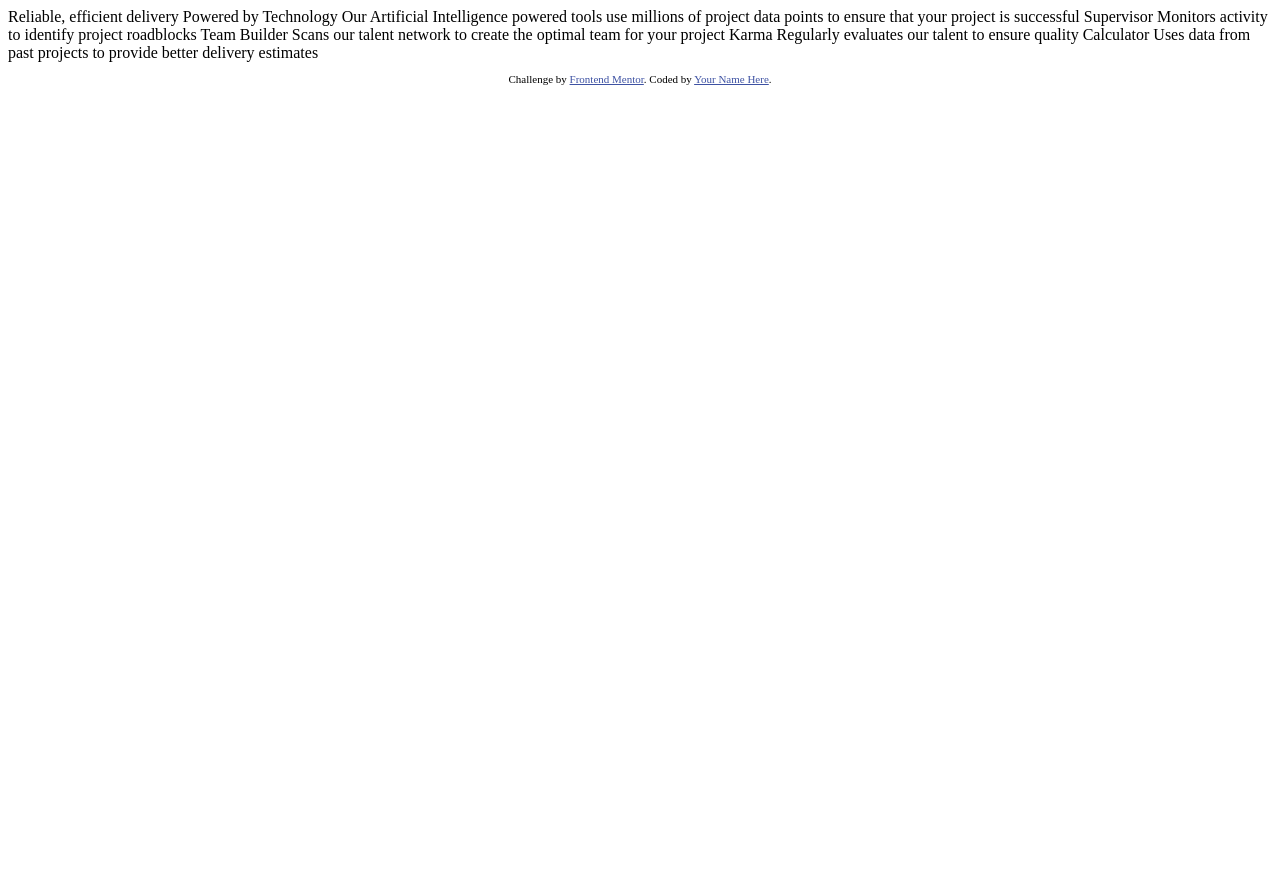
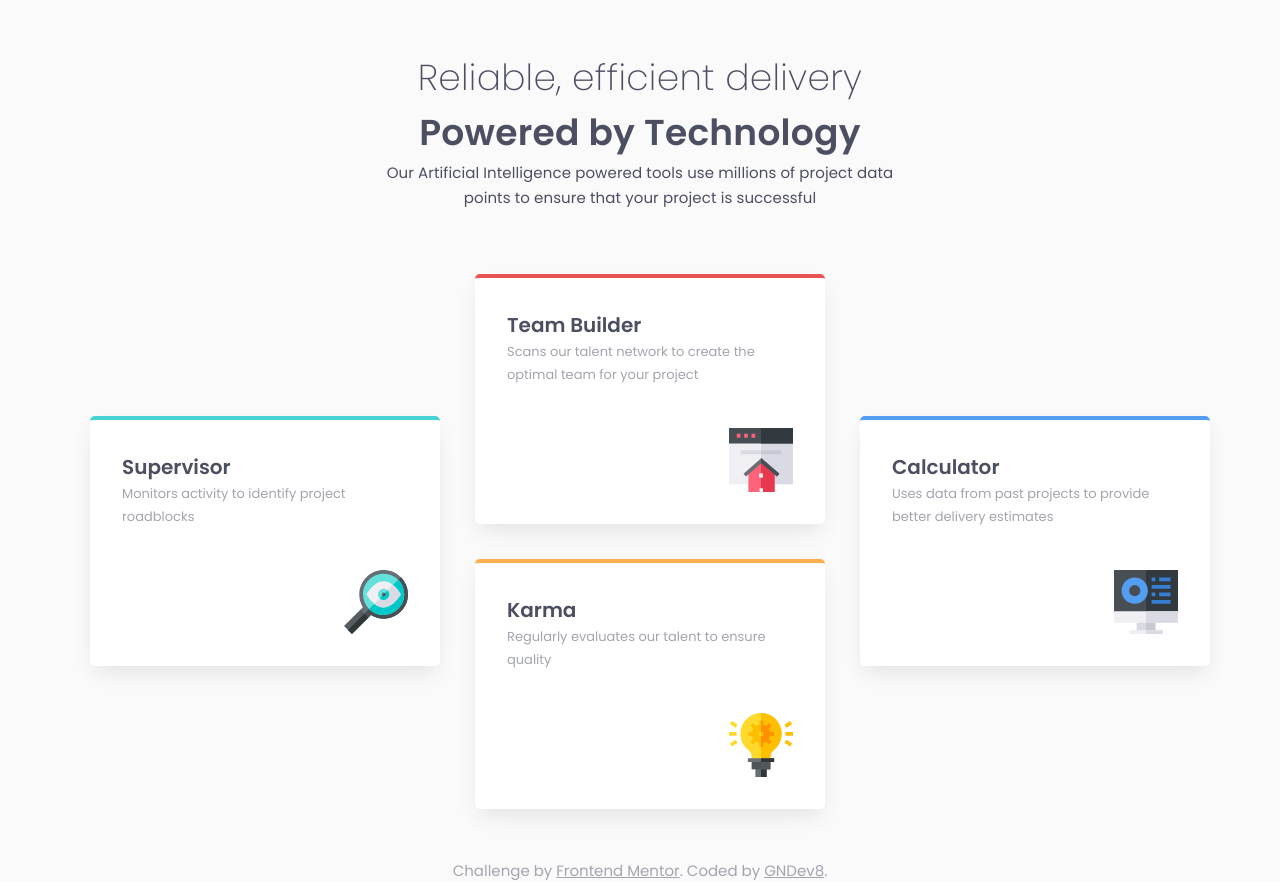
Before and after one commit to GNDev8/FEM-Newbie---four-card-feature-section, a plain HTML site: page index.html in a window 1280 px wide. Before the commit the page ends 800 px from the top, so only its background shows below. Drawn offline with Linux system fonts and the light colour scheme.

Commit message:
Final Commit

```diff
--- a/index.html
+++ b/index.html
@@ -5,40 +5,57 @@
   <meta name="viewport" content="width=device-width, initial-scale=1.0"> <!-- displays site properly based on user's device -->
 
   <link rel="icon" type="image/png" sizes="32x32" href="./images/favicon-32x32.png">
+  <link rel="stylesheet" href="main.css">
+  <link rel="preconnect" href="https://fonts.gstatic.com">
+  <link href="https://fonts.googleapis.com/css2?family=Poppins:wght@200;400;600&display=swap" rel="stylesheet">
 
   <title>Frontend Mentor | Four card feature section</title>
-
-  <!-- Feel free to remove these styles or customise in your own stylesheet 👍 -->
-  <style>
-    .attribution { font-size: 11px; text-align: center; }
-    .attribution a { color: hsl(228, 45%, 44%); }
-  </style>
 </head>
 <body>
+  <div class="container">
+    <div class="commercials-arguments">
+      <p class="arguments-title">Reliable, efficient delivery</p>
+       <h1>Powered by Technology</h1>
 
-  Reliable, efficient delivery
-  Powered by Technology
+       <p class="arguments-paragraphe">Our Artificial Intelligence powered tools use millions of project data points
+       to ensure that your project is successful</p>
+    </div>
+    <div id="grid-sections">
+      <div class="section">
+        <div class="text-section">
+          <h2>Supervisor</h2>
+          <p>Monitors activity to identify project roadblocks</p>
+        </div>
+      </div>
 
-  Our Artificial Intelligence powered tools use millions of project data points
-  to ensure that your project is successful
-
-  Supervisor
-  Monitors activity to identify project roadblocks
-
-  Team Builder
-  Scans our talent network to create the optimal team for your project
-
-  Karma
-  Regularly evaluates our talent to ensure quality
-
-  Calculator
-  Uses data from past projects to provide better delivery estimates
+      <div class="section">
+        <div class="text-section">
+          <h2>Team Builder</h2>
+          <p>Scans our talent network to create the optimal team for your project</p>
+        </div>
+      </div>
 
 
+      <div class="section">
+        <div class="text-section">
+          <h2>Karma</h2>
+          <p>Regularly evaluates our talent to ensure quality</p>
+        </div>
+      </div>
+
+
+      <div class="section">
+        <div class="text-section">
+          <h2>Calculator</h2>
+          <p>Uses data from past projects to provide better delivery estimates</p>
+        </div>
+      </div>
+     </div>
+  </div>
   <footer>
     <p class="attribution">
       Challenge by <a href="https://www.frontendmentor.io?ref=challenge" target="_blank">Frontend Mentor</a>.
-      Coded by <a href="#">Your Name Here</a>.
+      Coded by <a href="https://github.com/GNDev8">GNDev8</a>.
     </p>
   </footer>
 </body>
--- /dev/null
+++ b/main.css
@@ -0,0 +1,165 @@
+:root {
+    --color-primary-red: hsl(0, 78%, 62%);
+    --color-primary-cyan: hsl(180, 62%, 55%);
+    --color-primary-orange: hsl(34, 97%, 64%);
+    --color-primary-blue: hsl(212, 86%, 64%);
+
+    --color-neutral-dark-blue: hsl(234, 12%, 34%);
+    --color-neutral-grayish-blue: hsl(229, 6%, 66%);
+    --color-neutral-light-blue: hsl(0, 0%, 98%);
+
+    --base-font-size: 15px;
+}
+
+*{
+    margin: 0;
+    padding: 0;
+  }
+
+  *,*::before,*::after{
+    box-sizing: inherit;
+  }
+
+  html{
+    box-sizing: border-box;
+  }
+
+  html, body{
+    font-size: var(--base-font-size);
+    color: var(--color-neutral-dark-blue);
+    background-color: var(--color-neutral-light-blue);
+  }
+
+  body{
+    font-family: 'Poppins', sans-serif;
+    font-weight: 400;
+  }
+
+  .container {
+      display: flex;
+      flex-direction: column;
+      align-items: center;
+      justify-content: center;
+      margin: 3.33333rem;
+  }
+
+  .commercials-arguments {
+      display: flex;
+      flex-direction: column;
+      text-align: center;
+      max-width: 540px;
+  }
+
+  .commercials-arguments .arguments-title {
+      font-size: 2.4rem;
+      font-weight: 200;
+      letter-spacing: 0.25px;
+  }
+
+  .commercials-arguments h1 {
+    font-size: 2.4rem;
+    font-weight: 600;
+    letter-spacing: 0.25px;
+  }
+
+  .commercials-arguments .arguments-paragraphe {
+    letter-spacing: 0.1px;
+    line-height: 25px;
+    font-size: 15px;
+  }
+
+  #grid-sections {
+      display: grid;
+      grid-template-columns: repeat(3, 1fr);
+      grid-template-rows: repeat(4, 1fr);
+      grid-gap: 35px;
+      max-width: 1100px;
+      margin-top: 64px;
+  }
+
+  .section{
+    max-width: 350px;
+    max-height: 250px;
+    width: 350px;
+    height: 250px;
+    background-color: white;
+    border-radius: 5px;
+    box-shadow: 0 10px 20px -5px rgba(76, 78, 97, 0.15);
+    background-repeat: no-repeat;
+    background-position: right 32px bottom 32px;
+    background-size: 64px;
+  }
+
+  .section:nth-child(1) {
+    border-top: 4px var(--color-primary-cyan) solid;
+    grid-column: 1 / 2;
+    grid-row: 2 / 4;
+    background-image: url('images/icon-supervisor.svg');
+  }
+
+  .section:nth-child(2) {
+    border-top: 4px var(--color-primary-red) solid;
+    grid-column: 2 / 3;
+    grid-row: 1 / 3;
+    background-image: url('images/icon-team-builder.svg');
+  }
+
+  .section:nth-child(3) {
+    border-top: 4px var(--color-primary-orange) solid;
+    grid-column: 2 / 3;
+    grid-row: 3 / 5;
+    background-image: url('images/icon-karma.svg');
+  }
+
+  .section:nth-child(4) {
+    border-top: 4px var(--color-primary-blue) solid;
+    grid-column: 3 / 4;
+    grid-row: 2 / 4;
+    background-image: url('images/icon-calculator.svg');
+  }
+
+  .text-section{
+    margin: 32px 0 0 32px;
+  }
+
+  .text-section h2 {
+    font-size: 20px;
+    line-height: 30px;
+    font-weight: 600;
+  }
+
+  .text-section p{
+    font-size: 13px;
+    line-height: 23px;
+    max-width: 286px;
+    height: 46px;
+    color: var(--color-neutral-grayish-blue);
+  }
+
+  .attribution {
+    text-align: center;
+    color: var(--color-neutral-grayish-blue);
+  }
+
+  .attribution a{
+    color: var(--color-neutral-grayish-blue);
+  }
+
+  @media screen and (max-width: 480px){
+    :root {
+      --base-font-size: 10px;
+    }
+
+    #grid-sections {
+        display: flex;
+        flex-direction: column;
+        margin-left: 3.33333rem;
+        margin-right: 3.33333rem;
+    }
+
+    .section{
+      max-width: 311px;
+      max-height: 222px;
+      background-size: 57px;
+    }
+  }
```
